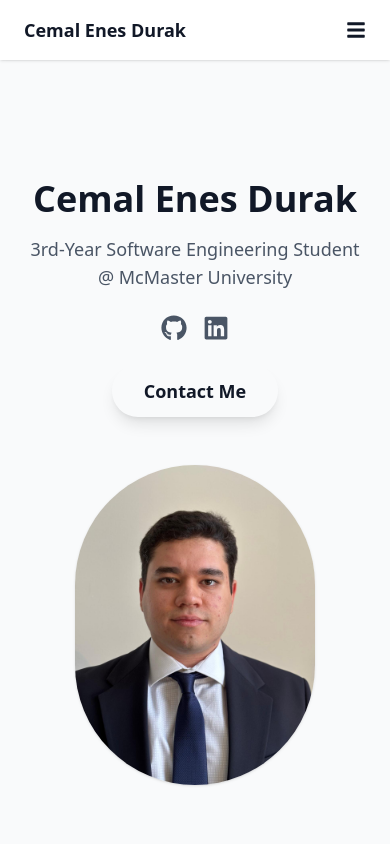
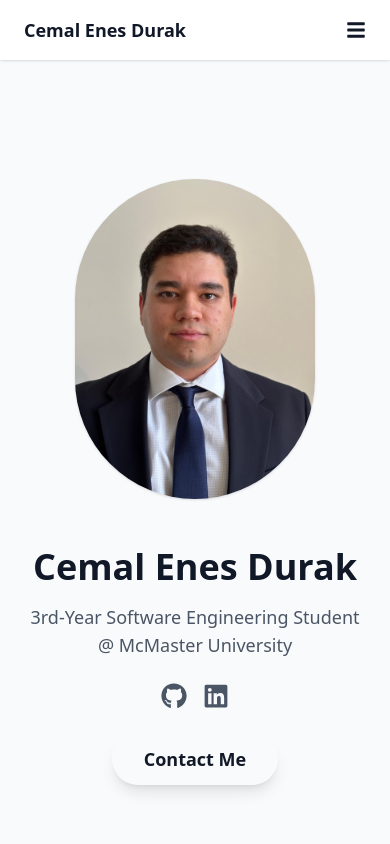
Before and after one commit to cenesdeveloper/portfolio, a Next.js app: page / in a window 390 px wide. Shown: the top 844 px of the page. Built offline with nearby package versions, Linux system fonts and the light colour scheme.

Commit message:
Photo above text update

```diff
--- a/app/components/About.tsx
+++ b/app/components/About.tsx
@@ -8,7 +8,7 @@ export default function About() {
       id="about"
       className="min-h-screen flex items-center px-6 py-20 bg-[--background] text-[--foreground]"
     >
-      <div className="max-w-6xl mx-auto flex flex-col md:flex-row items-center justify-between gap-12">
+      <div className="max-w-6xl mx-auto flex flex-col-reverse md:flex-row items-center justify-between gap-12">
         {/* Left: Info */}
         <div className="flex-1 text-center md:text-left">
           <h1 className="text-4xl font-bold mb-4">Cemal Enes Durak</h1>
```
